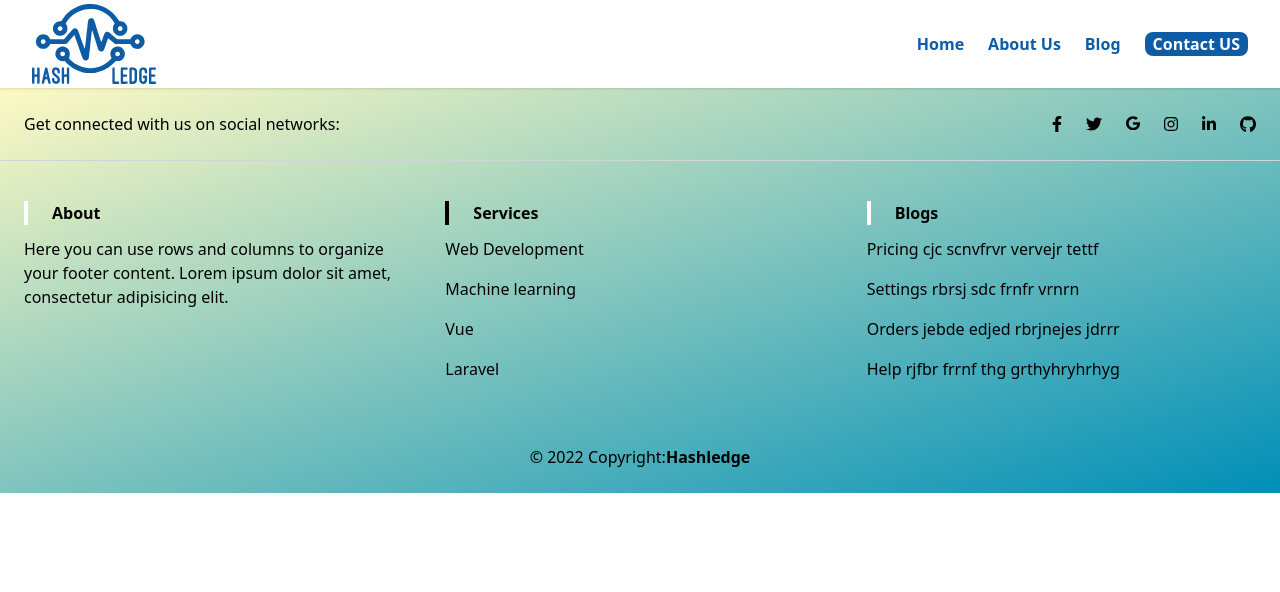
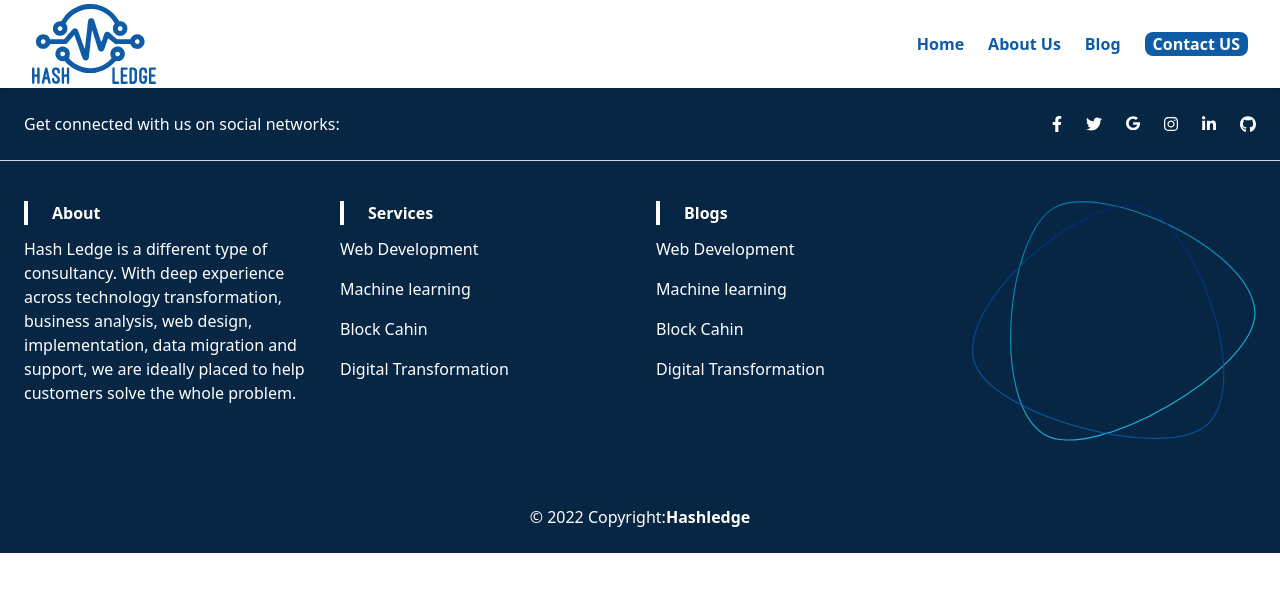
Before and after one commit to IbraheemNaveed/Newwebapphashledge, a React (Create React App) app: page /footer in a window 1280 px wide. Shown: the top 592 px of the page. Built offline with nearby package versions, Linux system fonts and the light colour scheme.

Commit message:
bg updates

```diff
--- a/src/components/footer.js
+++ b/src/components/footer.js
@@ -5,13 +5,13 @@ import Bgtri from "../assests/bg-tri.svg";
 function footer() {
   return (
     <div>
-        <footer  class="  text-center lg:text-left bg-gradient-to-br  from-yellow-100 to bg-[#008FB8] text-black ">
+        <footer   class=" bg-no-repeat bg-cover  text-center lg:text-left  to bg-[#072644] text-white ">
   <div class="flex justify-center items-center lg:justify-between p-6 border-b border-gray-300">
     <div class="mr-12 hidden lg:block">
       <span>Get connected with us on social networks:</span>
     </div>
     <div class="flex justify-center">
-      <a href="#!" class="mr-6 text-black">
+      <a href="#!" class="mr-6 text-white">
         <svg aria-hidden="true" focusable="false" data-prefix="fab" data-icon="facebook-f"
           class="w-2.5" role="img" xmlns="http://www.w3.org/2000/svg"
           viewBox="0 0 320 512">
@@ -20,7 +20,7 @@ function footer() {
           </path>
         </svg>
       </a>
-      <a href="#!" class="mr-6 text-black">
+      <a href="#!" class="mr-6 text-white">
         <svg aria-hidden="true" focusable="false" data-prefix="fab" data-icon="twitter"
           class="w-4" role="img" xmlns="http://www.w3.org/2000/svg" viewBox="0 0 512 512">
           <path fill="currentColor"
@@ -28,7 +28,7 @@ function footer() {
           </path>
         </svg>
       </a>
-      <a href="#!" class="mr-6 text-black">
+      <a href="#!" class="mr-6 text-white">
         <svg aria-hidden="true" focusable="false" data-prefix="fab" data-icon="google"
           class="w-3.5" role="img" xmlns="http://www.w3.org/2000/svg" viewBox="0 0 488 512">
           <path fill="currentColor"
@@ -36,7 +36,7 @@ function footer() {
           </path>
         </svg>
       </a>
-      <a href="#!" class="mr-6 text-black">
+      <a href="#!" class="mr-6 text-white">
         <svg aria-hidden="true" focusable="false" data-prefix="fab" data-icon="instagram"
           class="w-3.5" role="img" xmlns="http://www.w3.org/2000/svg" viewBox="0 0 448 512">
           <path fill="currentColor"
@@ -44,7 +44,7 @@ function footer() {
           </path>
         </svg>
       </a>
-      <a href="#!" class="mr-6 text-black">
+      <a href="#!" class="mr-6 text-white">
         <svg aria-hidden="true" focusable="false" data-prefix="fab" data-icon="linkedin-in"
           class="w-3.5" role="img" xmlns="http://www.w3.org/2000/svg"
           viewBox="0 0 448 512">
@@ -53,7 +53,7 @@ function footer() {
           </path>
         </svg>
       </a>
-      <a href="#!" class="text-black">
+      <a href="#!" class="text-white">
         <svg aria-hidden="true" focusable="false" data-prefix="fab" data-icon="github"
           class="w-4" role="img" xmlns="http://www.w3.org/2000/svg" viewBox="0 0 496 512">
           <path fill="currentColor"
@@ -64,7 +64,7 @@ function footer() {
     </div>
   </div>
   <div class="mx-6 py-10 text-center md:text-left">
-    <div class="grid grid-1 md:grid-cols-2 lg:grid-cols-3 gap-8">
+    <div class="grid grid-1 md:grid-cols-2 lg:grid-cols-4 gap-8">
       <div class=""  >
         {/* <h6 class="
             uppercase
@@ -85,48 +85,49 @@ function footer() {
           About
         </h6> */}
         <div className=' border-l-4 border-white flex px-6 mb-3'>
-           <p className='text-black font-semibold hover:text-red-600  '> About</p>
+           <p className='text-white font-semibold hover:text-red-600  '> About</p>
            </div>
         <p>
-          Here you can use rows and columns to organize your footer content. Lorem ipsum dolor
-          sit amet, consectetur adipisicing elit.
-        </p>
-      </div>
-      <div class="">
-      <div className=' border-l-4 border-black flex px-6 mb-3'>
-           <p className='text-black font-semibold hover:text-red-600  '> Services</p>
-           </div>
-        <p class="mb-4">
-          <a href="#!" class="text-black hover:text-red-500">Web Development</a>
-        </p>
-        <p class="mb-4">
-          <a href="#!" class="text-black hover:text-red-500">Machine learning</a>
-        </p>
-        <p class="mb-4">
-          <a href="#!" class="text-black hover:text-red-500">Vue</a>
-        </p>
-        <p>
-          <a href="#!" class="text-black hover:text-red-500">Laravel</a>
+        Hash Ledge is a different type of consultancy. With deep experience across technology transformation, business analysis, web design, implementation, data migration and support, we are ideally placed to help customers solve the whole problem.
         </p>
       </div>
       <div class="">
       <div className=' border-l-4 border-white flex px-6 mb-3'>
-           <p className='text-black font-semibold hover:text-red-600  '> Blogs</p>
+           <p className='text-white font-semibold hover:text-red-600  '> Services</p>
            </div>
         <p class="mb-4">
-          <a href="#!" class="text-black hover:text-red-500">Pricing cjc scnvfrvr vervejr tettf</a>
+          <a href="#!" class="text-white hover:text-red-500">Web Development</a>
         </p>
         <p class="mb-4">
-          <a href="#!" class="text-black hover:text-red-500">Settings rbrsj sdc frnfr vrnrn</a>
+          <a href="#!" class="text-white hover:text-red-500">Machine learning</a>
         </p>
         <p class="mb-4">
-          <a href="#!" class="text-black hover:text-red-500">Orders jebde edjed rbrjnejes jdrrr</a>
+          <a href="#!" class="text-white hover:text-red-500">Block Cahin</a>
         </p>
         <p>
-          <a href="#!" class="text-black hover:text-red-500">Help rjfbr frrnf thg grthyhryhrhyg </a>
+          <a href="#!" class="text-white hover:text-red-500">Digital Transformation</a>
         </p>
       </div>
-
+      <div class="">
+      <div className=' border-l-4 border-white flex px-6 mb-3'>
+           <p className='text-white font-semibold hover:text-red-600  '> Blogs</p>
+           </div>
+        <p class="mb-4">
+          <a href="#!" class="text-white hover:text-red-500">Web Development</a>
+        </p>
+        <p class="mb-4">
+          <a href="#!" class="text-white hover:text-red-500">Machine learning</a>
+        </p>
+        <p class="mb-4">
+          <a href="#!" class="text-white hover:text-red-500">Block Cahin</a>
+        </p>
+        <p>
+          <a href="#!" class="text-white hover:text-red-500">Digital Transformation</a>
+        </p>
+      </div>
+      <div  className="  " >
+        <img src={Bgtri} />
+      </div>
       {/* <div class="">
         <h6 class="uppercase font-semibold mb-4 flex justify-center md:justify-start">
           Contact
@@ -175,7 +176,7 @@ function footer() {
   </div>
   <div class="text-center p-6    ">
     <span>© 2022 Copyright:</span>
-    <a class="text-black font-semibold" href="https://www.linkedin.com/company/hashledge/">Hashledge</a>
+    <a class="text-white font-semibold" href="https://www.linkedin.com/company/hashledge/">Hashledge</a>
   </div>
 </footer>
     </div>
```
